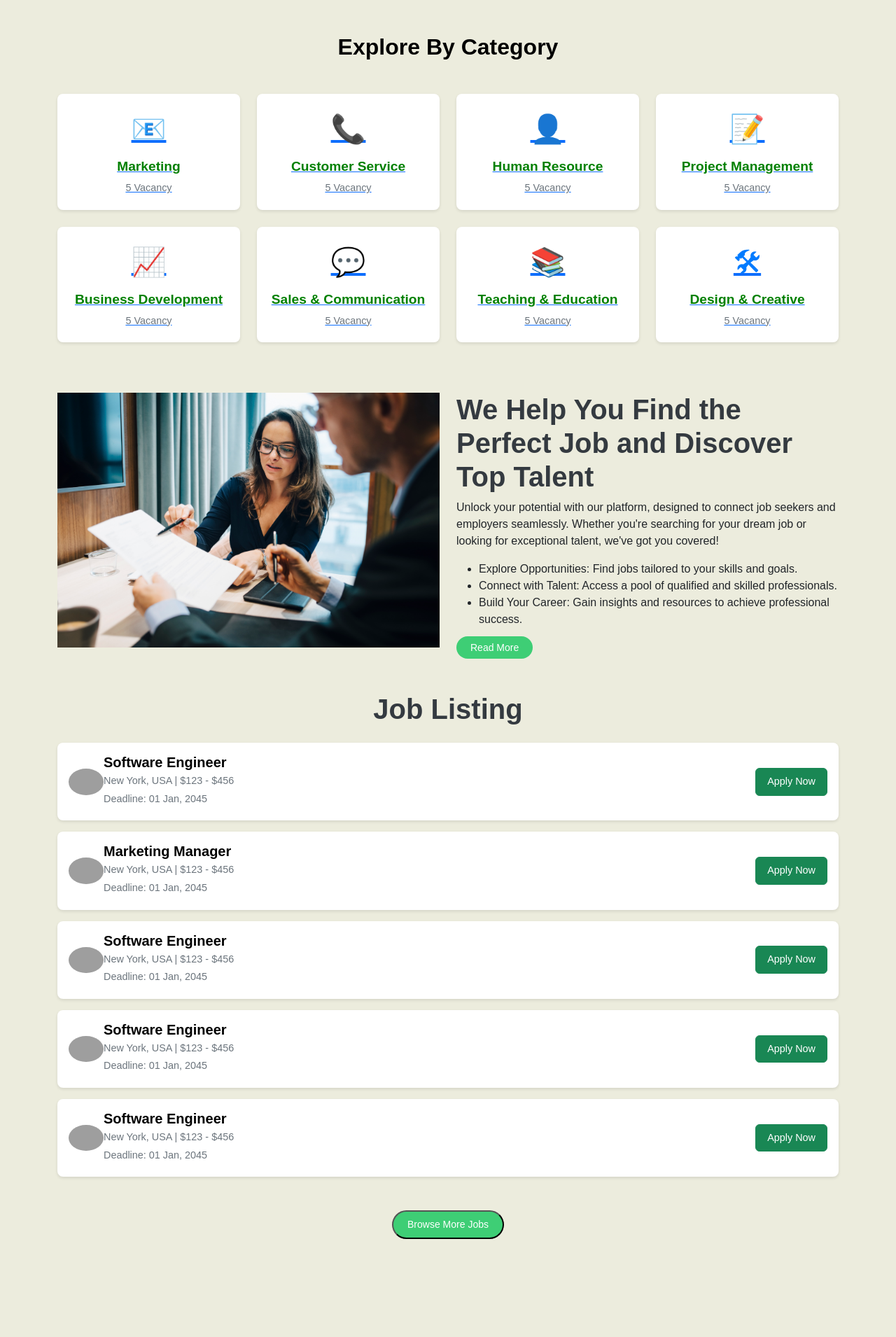
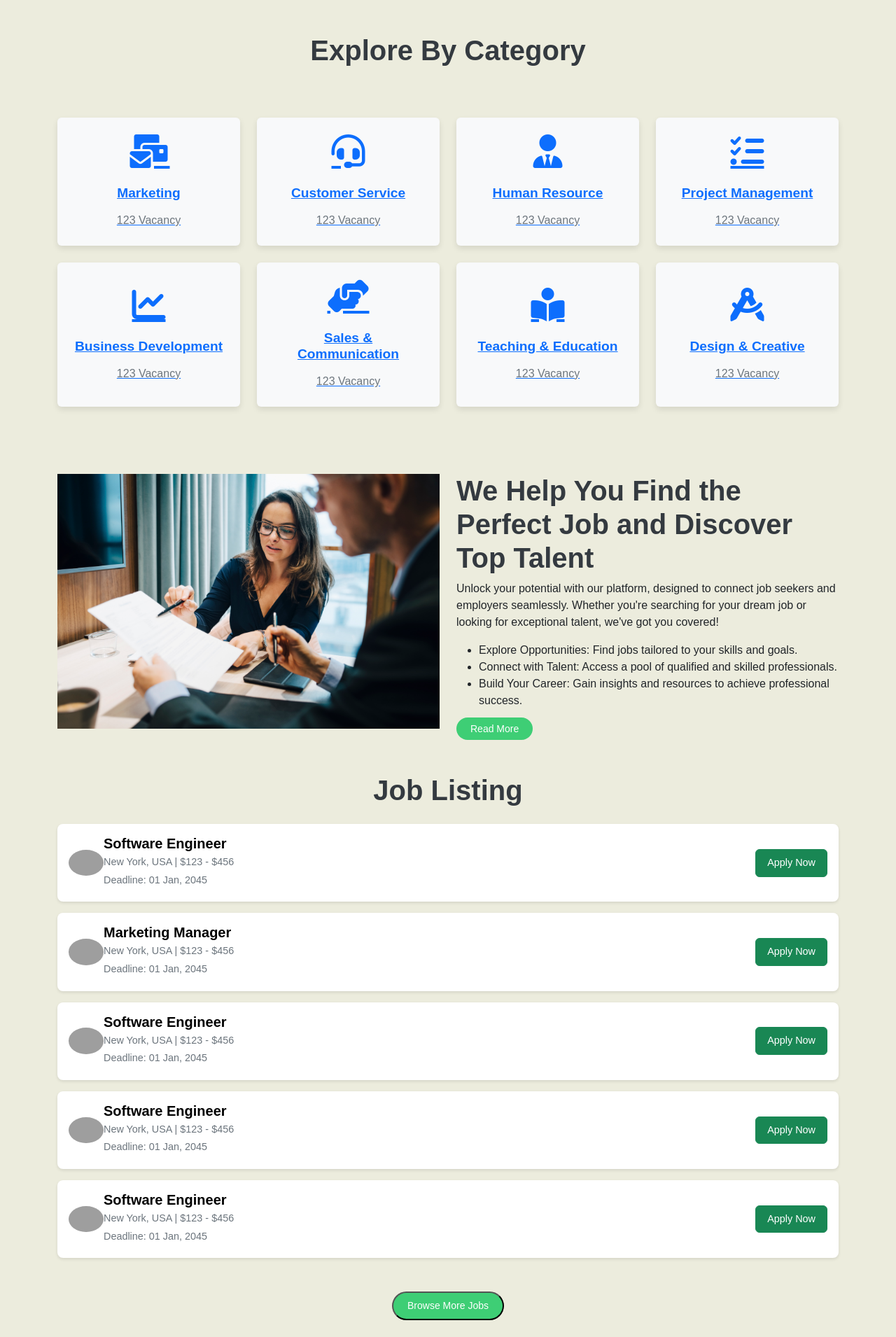
Before and after one commit to bhanukabandara12/BSC_WD_24_45_09, a PHP site: page /lib/views/dashboard/user.php in a window 1280 px wide. Shown: the part 600-2510 px from the top of the page at 70% size. Before the commit the page ends 2370 px from the top, so only its background shows below. Run offline with PHP 8.4, Linux system fonts and the light colour scheme; grey boxes are pictures that could not be loaded.

Commit message:
complete some tasks

```diff
--- a/css/jbct.css
+++ b/css/jbct.css
@@ -2,51 +2,84 @@ body {
     background-color: rgb(236, 236, 221) !important;
   }
 
-  .category-card {
-    background: #fff;
-    border-radius: 8px;
-    padding: 20px;
+
+.cat-item {
+    background-color: #f8f9fa;
+    transition: transform 0.3s ease, box-shadow 0.3s ease;
+    display: flex;
+    flex-direction: column;
+    justify-content: center;
+    align-items: center;
     text-align: center;
-    box-shadow: 0 2px 4px rgba(0, 0, 0, 0.1);
-    transition: transform 0.3s, box-shadow 0.3s;
-
-}
-
-.category-card:hover {
-    transform: translateY(-5px);
-    box-shadow: 0 4px 8px rgba(0, 0, 0, 0.2);
+    height: 100%;
+    border-radius: 10px;
+    box-shadow: 0 4px 8px rgba(0, 0, 0, 0.1);
 }
 
 
-.category-icon {
-    font-size: 40px;
-    color: #007bff;
+.cat-item:hover {
+    transform: translateY(-5px);
+    box-shadow: 0 8px 16px rgba(0, 0, 0, 0.2);
+}
+
+
+.cat-item i {
+    color: #3ECE75;
+    margin-bottom: 15px;
+}
+
+
+.cat-item h6 {
+    font-size: 1.2rem;
+    font-weight: 600;
     margin-bottom: 10px;
 }
 
-.category-title {
-    font-size: 1.2rem;
-    font-weight: 600;
-    margin-bottom: 5px;
+
+.cat-item p {
+    font-size: 1rem;
+    color: #6c757d;
+}
+
+
+@media (max-width: 768px) {
+    .cat-item {
+        padding: 20px;
+    }
+
+    .cat-item i {
+        font-size: 2.5rem;
+    }
+
+    .cat-item h6 {
+        font-size: 1.1rem;
+    }
+}
+
+
+.container-xxl {
+    padding-top: 80px;
+    padding-bottom: 80px;
+}
+
+
+h1 {
+    font-size: 2.5rem;
+    font-weight: 700;
     color: #343a40;
 }
 
 
-.category-vacancy {
-    font-size: 0.9rem;
-    color: #6c757d;
+.row.g-4 {
+    margin-top: 40px;
 }
 
-.category-card a {
-    text-decoration: none;
-    color: inherit;
-
+/* Remove underline from category links */
+.cat-item a {
+    text-decoration: none; /* Remove underline */
 }
 
-.category-card a:hover {
-    text-decoration: none;
+/* Optional: Add underline on hover if needed */
+.cat-item a:hover {
+    text-decoration: none; /* Ensure no underline on hover */
 }
-
-.category-title {
-    color: green;
-}
--- /dev/null
+++ b/js/new.js
@@ -0,0 +1,10 @@
+/*client say*/
+document.addEventListener('DOMContentLoaded', function() {
+    var dots = document.querySelectorAll('.dot');
+    dots.forEach(function(dot, index) {
+        dot.addEventListener('click', function() {
+            dots.forEach(d => d.classList.remove('active'));
+            dot.classList.add('active');
+        });
+    });
+});
--- a/lib/views/dashboard/user.php
+++ b/lib/views/dashboard/user.php
@@ -8,6 +8,9 @@
     <link rel="stylesheet" href="../../../css/home.css">
     <link rel="stylesheet" href="../../../css/nav.css">
     <link rel="stylesheet" href="../../../css/jbct.css">
+    <link rel="stylesheet" href="../../../css/custom.css">
+    <link rel="stylesheet" href="https://cdnjs.cloudflare.com/ajax/libs/font-awesome/6.7.1/css/all.min.css">
+
 
 </head>
 <body>
@@ -68,7 +71,7 @@
       </div>
     </div>
     <div class="carousel-item">
-      <img src="../../../images/2.png" class="d-block w-100 img-fluid" alt="Third slide">
+      <img src="../../../images/123.png" class="d-block w-100 img-fluid" alt="Third slide">
       <div class="container">
       </div>
     </div>
@@ -94,86 +97,78 @@
 <!--search section-->
 
 <!--end search section-->
+
+<!--start catogory section-->
 <div class="section">
-<div class="container mt-5">
-        <h2 class="text-center mb-4">Explore By Category</h2>
-        <br>
-        <div class="row">
-            <div class="col-md-3 mb-4">
-             <a href="">
-                <div class="category-card">
-                    <div class="category-icon">&#128231;</div>
-                    <div class="category-title">Marketing</div>
-                    <div class="category-vacancy">5 Vacancy</div>
-                </div>
+
+   <div class="container-xxl py-5">
+            <div class="container">
+                <h1 class="text-center mb-5 wow fadeInUp" data-wow-delay="0.1s">Explore By Category</h1>
+                <div class="row g-4">
+                    <div class="col-lg-3 col-sm-6 wow fadeInUp" data-wow-delay="0.1s">
+                        <a class="cat-item rounded p-4" href="">
+                            <i class="fa fa-3x fa-mail-bulk text-primary mb-4"></i>
+                            <h6 class="mb-3">Marketing</h6>
+                            <p class="mb-0">123 Vacancy</p>
                         </a>
                     </div>
-            <div class="col-md-3 mb-4">
-              <a href="">
-                <div class="category-card">
-                    <div class="category-icon">&#128222;</div>
-                    <div class="category-title">Customer Service</div>
-                    <div class="category-vacancy">5 Vacancy</div>
-                </div>
+                    <div class="col-lg-3 col-sm-6 wow fadeInUp" data-wow-delay="0.3s">
+                        <a class="cat-item rounded p-4" href="">
+                            <i class="fa fa-3x fa-headset text-primary mb-4"></i>
+                            <h6 class="mb-3">Customer Service</h6>
+                            <p class="mb-0">123 Vacancy</p>
                         </a>
                     </div>
-            <div class="col-md-3 mb-4">
-              <a href="">
-                <div class="category-card">
-                    <div class="category-icon">&#128100;</div>
-                    <div class="category-title">Human Resource</div>
-                    <div class="category-vacancy">5 Vacancy</div>
-                </div>
+                    <div class="col-lg-3 col-sm-6 wow fadeInUp" data-wow-delay="0.5s">
+                        <a class="cat-item rounded p-4" href="">
+                            <i class="fa fa-3x fa-user-tie text-primary mb-4"></i>
+                            <h6 class="mb-3">Human Resource</h6>
+                            <p class="mb-0">123 Vacancy</p>
                         </a>
                     </div>
-            <div class="col-md-3 mb-4">
-            <a href="">
-                <div class="category-card">
-                    <div class="category-icon">&#128221;</div>
-                    <div class="category-title">Project Management</div>
-                    <div class="category-vacancy">5 Vacancy</div>
-                </div>
+                    <div class="col-lg-3 col-sm-6 wow fadeInUp" data-wow-delay="0.7s">
+                        <a class="cat-item rounded p-4" href="">
+                            <i class="fa fa-3x fa-tasks text-primary mb-4"></i>
+                            <h6 class="mb-3">Project Management</h6>
+                            <p class="mb-0">123 Vacancy</p>
                         </a>
                     </div>
-            <div class="col-md-3 mb-4">
-               <a href="">
-                <div class="category-card">
-                    <div class="category-icon">&#128200;</div>
-                    <div class="category-title">Business Development</div>
-                    <div class="category-vacancy">5 Vacancy</div>
-                </div>
+                    <div class="col-lg-3 col-sm-6 wow fadeInUp" data-wow-delay="0.1s">
+                        <a class="cat-item rounded p-4" href="">
+                            <i class="fa fa-3x fa-chart-line text-primary mb-4"></i>
+                            <h6 class="mb-3">Business Development</h6>
+                            <p class="mb-0">123 Vacancy</p>
                         </a>
                     </div>
-            <div class="col-md-3 mb-4">
-            <a href="">
-                <div class="category-card">
-                    <div class="category-icon">&#128172;</div>
-                    <div class="category-title">Sales & Communication</div>
-                    <div class="category-vacancy">5 Vacancy</div>
-                </div>
+                    <div class="col-lg-3 col-sm-6 wow fadeInUp" data-wow-delay="0.3s">
+                        <a class="cat-item rounded p-4" href="">
+                            <i class="fa fa-3x fa-hands-helping text-primary mb-4"></i>
+                            <h6 class="mb-3">Sales & Communication</h6>
+                            <p class="mb-0">123 Vacancy</p>
                         </a>
                     </div>
-            <div class="col-md-3 mb-4">
-            <a href="">
-                <div class="category-card">
-                    <div class="category-icon">&#128218;</div>
-                    <div class="category-title">Teaching & Education</div>
-                    <div class="category-vacancy">5 Vacancy</div>
-                </div>
+                    <div class="col-lg-3 col-sm-6 wow fadeInUp" data-wow-delay="0.5s">
+                        <a class="cat-item rounded p-4" href="">
+                            <i class="fa fa-3x fa-book-reader text-primary mb-4"></i>
+                            <h6 class="mb-3">Teaching & Education</h6>
+                            <p class="mb-0">123 Vacancy</p>
                         </a>
                     </div>
-            <div class="col-md-3 mb-4">
-              <a href="">
-                <div class="category-card">
-                    <div class="category-icon">&#128736;</div>
-                    <div class="category-title">Design & Creative</div>
-                    <div class="category-vacancy">5 Vacancy</div>
-                </div>
+                    <div class="col-lg-3 col-sm-6 wow fadeInUp" data-wow-delay="0.7s">
+                        <a class="cat-item rounded p-4" href="">
+                            <i class="fa fa-3x fa-drafting-compass text-primary mb-4"></i>
+                            <h6 class="mb-3">Design & Creative</h6>
+                            <p class="mb-0">123 Vacancy</p>
                         </a>
                     </div>
                 </div>
             </div>
         </div>
+
+
+</div>
+<!-- Category End -->
+
 
 <!--avilable jobs-->
 <div class="section">
@@ -236,7 +231,7 @@
                     <p class="deadline">Deadline: 01 Jan, 2045</p>
                 </div>
                 <div class="job-apply">
-                    <button class="btn btn-success">Apply Now</button>
+                <a href="apply.php" class="btn btn-success">Apply Now</a>
                 </div>
             </div>
             <div class="job d-flex align-items-center mb-3 p-3">
@@ -252,7 +247,7 @@
                     <p class="deadline">Deadline: 01 Jan, 2045</p>
                 </div>
                 <div class="job-apply">
-                    <button class="btn btn-success">Apply Now</button>
+                <a href="apply.php" class="btn btn-success">Apply Now</a>
                 </div>
             </div>
             <div class="job d-flex align-items-center mb-3 p-3">
@@ -268,7 +263,7 @@
                     <p class="deadline">Deadline: 01 Jan, 2045</p>
                 </div>
                 <div class="job-apply">
-                    <button class="btn btn-success">Apply Now</button>
+                <a href="apply.php" class="btn btn-success">Apply Now</a>
                 </div>
             </div>
             <div class="job d-flex align-items-center mb-3 p-3">
@@ -284,7 +279,7 @@
                     <p class="deadline">Deadline: 01 Jan, 2045</p>
                 </div>
                 <div class="job-apply">
-                    <button class="btn btn-success">Apply Now</button>
+                <a href="apply.php" class="btn btn-success">Apply Now</a>
                 </div>
             </div>
         </div>
@@ -296,8 +291,13 @@
   <button class="login-button">Browse More Jobs</button>
 </a>
  </div>
- <br><br>
+ <br>
+
+ <!--customer say-->
+
+
+ <!--end-->
 <script src="https://cdn.jsdelivr.net/npm/bootstrap@5.3.3/dist/js/bootstrap.bundle.min.js" integrity="sha384-YvpcrYf0tY3lHB60NNkmXc5s9fDVZLESaAA55NDzOxhy9GkcIdslK1eN7N6jIeHz" crossorigin="anonymous"></script>
-
+<script src="../../../js/new.js"></script>
 </body>
 </html>
```
Also changed, not shown: css/contact.css (added, +22 -0 lines), css/home.css (+7 -0 lines), lib/views/dashboard/apply.php (+124 -0 lines), lib/views/dashboard/contact.php (+48 -1 lines), lib/views/dashboard/jbpost.php (+74 -2 lines), lib/views/dashboard/jobCt.php (+49 -62 lines), lib/views/dashboard/jobs.php (+5 -5 lines), css/custom.css (added). Lines whose indentation alone changed are shown as unchanged.
